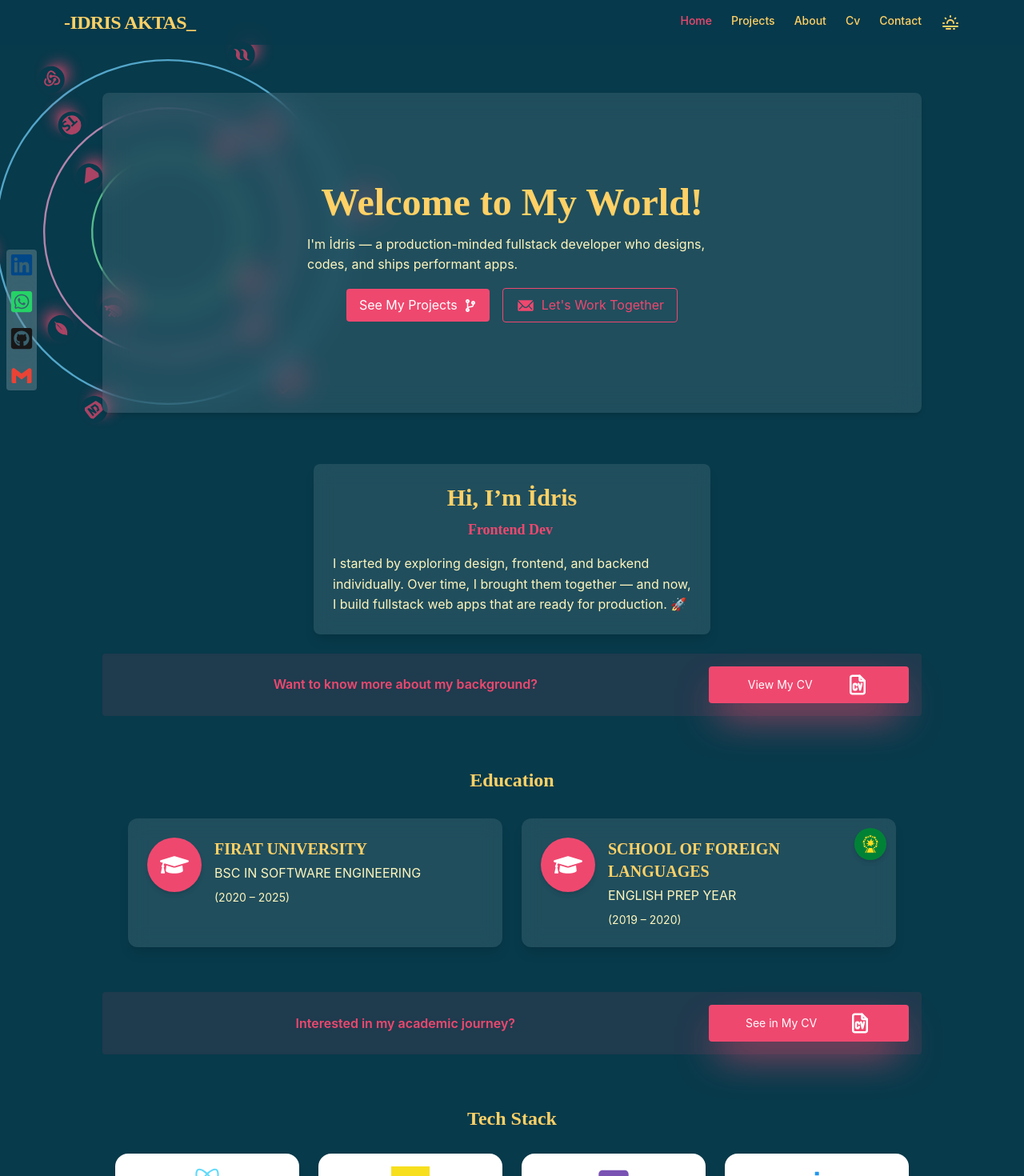
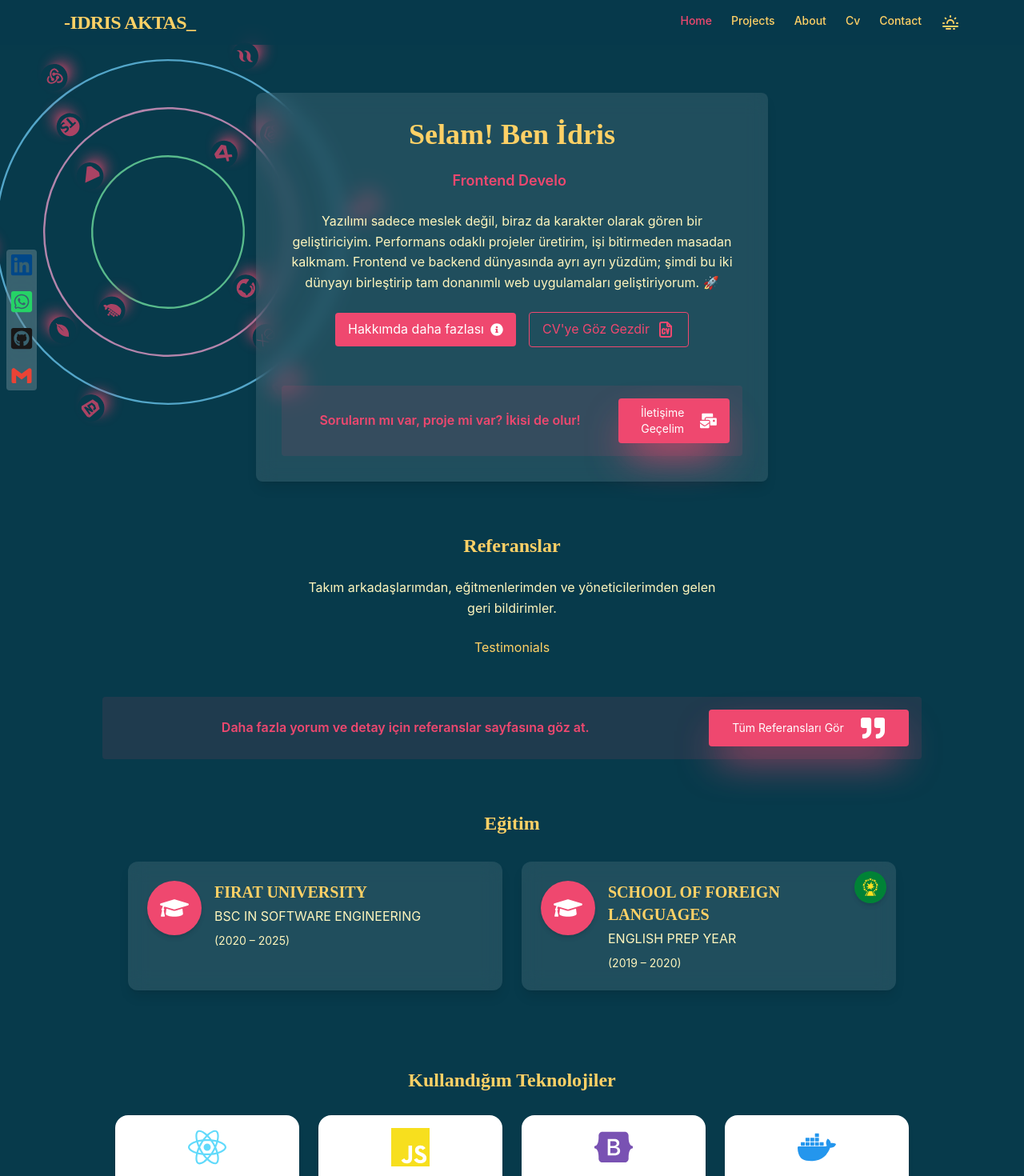
Before and after one commit to Aktasidris/My-Website, a React (Vite) app in the folder client-side/: page / in a window 1280 px wide. Shown: the top 1470 px of the page at 80% size. Built offline with nearby package versions, Linux system fonts and the light colour scheme.

Commit message:
home page workflow recreated

```diff
--- /dev/null
+++ b/client-side/src/components/common/Testimonials.tsx
@@ -0,0 +1,5 @@
+export default function Testimonials() {
+  return (
+    <div>Testimonials</div>
+  )
+}
--- a/client-side/src/pages/Contact.tsx
+++ b/client-side/src/pages/Contact.tsx
@@ -25,7 +25,7 @@ export default function Contact() {
           just want to say hi — feel free to drop a message.
         </motion.p>
       </div>
-      <div className="flex flex-col sm:flex-row items-center justify-center gap-4">
+      <div className="flex flex-col sm:flex-row items-center justify-center  md:items-start gap-4">
         <ContactCTA />
         <ContactForm />
       </div>
--- a/client-side/src/pages/Home.tsx
+++ b/client-side/src/pages/Home.tsx
@@ -1,84 +1,75 @@
 import CTABox from "../components/common/CTABox";
 import Hero from "../sections/Home/Hero";
-import HomeAbout from "../sections/Home/HomeAbout";
 import TechStack from "../components/common/TechStack";
 import Education from "../sections/Education/Education";
 import Social from "../components/common/Social";
-import { IoIosMail } from "react-icons/io";
-import { Link } from "react-router-dom";
-import { TbFileCv } from "react-icons/tb";
-import { FaCodeBranch } from "react-icons/fa";
+import { FaCodeBranch, FaMailBulk, FaQuoteRight } from "react-icons/fa";
+import About from "../sections/Home/About";
+import Testimonials from "../components/common/Testimonials";
 export default function Home() {
   return (
     <div className="p-6 sm:p-0 relative w-full h-full">
       {/* Sabit sosyal linkler */}
       <div className="fixed top-1/2 left-2 -translate-y-1/2 z-50">
-        <Social direction="col"/>
+        <Social direction="col" />
       </div>
       {/* Hero content */}
-      <div
-
-        className="fixed top-10 -left-10 w-[150vh] h-[200vh] -z-10 pointer-events-none"
-      >
+      <div className="fixed top-10 -left-10 w-[150vh] h-[200vh] -z-10 pointer-events-none">
         <Hero />
       </div>
 
       <main className="flex flex-col gap-16 max-w-5xl mx-auto mt-15 relative z-10">
-        <section className="relative bg-white/10 backdrop-blur-lg p-3 sm:p-6 rounded-lg shadow-md h-[50vh] flex flex-col items-center justify-center gap-4">
-          <h1 className="text-4xl sm:text-5xl font-bold text-[var(--color-primary)] mb-4">
-            Welcome to My World!
-          </h1>
-          <p className="text-lg text-[var(--color-secondary)] max-w-lg mx-auto mb-6">
-            I'm İdris — a production-minded fullstack developer who designs,
-            codes, and ships performant apps.
-          </p>
-
-          <div className="flex flex-col sm:flex-row justify-center items-center gap-4">
-            <Link
-              to="/projects"
-              className="bg-[var(--color-accent)] text-white px-4 py-2 rounded hover:bg-opacity-80 transition flex items-center gap-2 hover:outline hover:scale-105 duration-200 ease-in"
-            >
-              See My Projects
-              <FaCodeBranch />
-            </Link>
-            <Link
-              to="/contact"
-              className="border border-[var(--color-accent)] text-[var(--color-accent)] px-4 py-2 rounded hover:bg-[var(--color-accent)] hover:text-white transition flex items-center gap-2 hover:scale-110"
-            >
-              <IoIosMail className="text-2xl" /> Let's Work Together
-            </Link>
-          </div>
-        </section>
         {/* Hakkımda */}
         <section>
-          <HomeAbout />
+          <About />
+        </section>
+
+        {/* Referanslar */}
+        <section className="flex flex-col items-center gap-6">
+          <h2 className="text-2xl font-bold text-center mb-2">Referanslar</h2>
+          <p className="text-center text-[var(--color-secondary)] max-w-lg">
+            Takım arkadaşlarımdan, eğitmenlerimden ve yöneticilerimden gelen
+            geri bildirimler.
+          </p>
+          <Testimonials /> {/* bu component içinde yorum kartları olacak */}
           <CTABox
-            text="Want to know more about my background?"
-            to="/cv"
-            buttonLabel="View My CV"
-            Icon={TbFileCv}
+            text="Daha fazla yorum ve detay için referanslar sayfasına göz at."
+            to="/testimonials"
+            buttonLabel="Tüm Referansları Gör"
+            Icon={FaQuoteRight}
           />
         </section>
+
         {/* Eğitim */}
         <section>
-          <h2 className="text-2xl font-bold text-center mb-4">Education</h2>
+          <h2 className="text-2xl font-bold text-center mb-4">Eğitim</h2>
           <Education />
-          <CTABox
-            text="Interested in my academic journey?"
-            to="/cv#education"
-            buttonLabel="See in My CV"
-            Icon={TbFileCv}
-          />
         </section>
-        {/* Tech Stack */}
+
+        {/* Tech Stack & Teknolojiler */}
         <section>
-          <h2 className="text-2xl font-bold text-center mb-4">Tech Stack</h2>
+          <h2 className="text-2xl font-bold text-center mb-4">Kullandığım Teknolojiler</h2>
           <TechStack />
           <CTABox
-            text="Curious how I use these tools in real projects?"
+            text="Bu araçları gerçek projelerde nasıl kullandığımı merak ediyor musunuz?"
             to="/projects"
             buttonLabel="See Projects"
             Icon={FaCodeBranch}
+          />
+        </section>
+
+        {/* İşbirliği / Proje CTA */}
+        <section className="text-center flex flex-col items-center gap-6">
+          <h2 className="text-2xl font-bold">Beraber Proje Geliştirelim</h2>
+          <p className="max-w-md text-[var(--color-secondary)]">
+            Yeni projelere açığım! Freelancer olarak çalışabilir, ekip
+            projelerine katkı sağlayabilirim.
+          </p>
+          <CTABox
+            text="Fikrin mi var, işin mi var? Hadi detayları konuşalım."
+            to="/contact"
+            buttonLabel="İletişime Geç"
+            Icon={FaMailBulk}
           />
         </section>
       </main>
--- a/client-side/src/sections/Contact/ContactCTA.tsx
+++ b/client-side/src/sections/Contact/ContactCTA.tsx
@@ -3,7 +3,7 @@ import { FaHome, FaCodeBranch } from "react-icons/fa";
 
 export default function ContactCTA() {
   return (
-    <div className="mt-10 flex flex-col justify-center gap-4 w-full order-last md:order-first">
+    <div className="flex flex-col justify-center  gap-4 w-full order-last md:order-first">
       <CTABox to="/" text="Turn to Home" buttonLabel="Home" Icon={FaHome} />
       <CTABox
         to="/projects"
--- /dev/null
+++ b/client-side/src/sections/Home/About.tsx
@@ -0,0 +1,73 @@
+import { motion } from "framer-motion";
+import { TypeAnimation } from "react-type-animation";
+import { Link } from "react-router-dom";
+import { FaMailBulk, FaCodeBranch, FaInfo, FaInfoCircle } from "react-icons/fa";
+import { TbFileCv } from "react-icons/tb";
+import CTABox from "../../components/common/CTABox";
+
+export default function AboutSection() {
+  return (
+    <motion.section
+      initial={{ opacity: 0, x: 130 }}
+      animate={{ opacity: 1, x: 0 }}
+      transition={{ duration: 0.8, ease: "easeOut" }}
+      className="flex w-full items-center justify-center text-[var(--color-primary)] relative min-w-[250px]"
+    >
+      <div className="text-center flex flex-col gap-6 bg-white/10 p-6 sm:p-8 rounded-lg shadow-lg backdrop-blur-md max-w-3xl">
+        <h1 className="text-3xl sm:text-4xl font-bold">
+          Selam! Ben İdris
+        </h1>
+
+        <span className="text-[var(--color-accent)] text-base sm:text-lg font-semibold">
+          <TypeAnimation
+            sequence={[
+              "Fullstack Web Developer",
+              3000,
+              "Frontend Developer",
+              3000,
+              "Backend Enthusiast",
+              3000,
+              "Production-minded Coder",
+              3000,
+            ]}
+            wrapper="span"
+            speed={50}
+            repeat={Infinity}
+            className="inline-block"
+          />
+        </span>
+
+        <p className="text-[var(--color-secondary)] text-sm sm:text-base max-w-xl mx-auto leading-relaxed">
+          Yazılımı sadece meslek değil, biraz da karakter olarak gören bir
+          geliştiriciyim. Performans odaklı projeler üretirim, işi bitirmeden
+          masadan kalkmam. Frontend ve backend dünyasında ayrı ayrı yüzdüm;
+          şimdi bu iki dünyayı birleştirip tam donanımlı web uygulamaları
+          geliştiriyorum. 🚀
+        </p>
+
+        <div className="flex flex-col sm:flex-row justify-center items-center gap-4">
+          <Link
+            to="/about"
+            className="bg-[var(--color-accent)] text-white px-4 py-2 rounded hover:bg-opacity-80 transition flex items-center gap-2 hover:outline hover:scale-105 duration-200 ease-in"
+          >
+            Hakkımda daha fazlası <FaInfoCircle />
+          </Link>
+
+          <Link
+            to="/cv"
+            className="border border-[var(--color-accent)] text-[var(--color-accent)] px-4 py-2 rounded hover:bg-[var(--color-accent)] hover:text-white transition flex items-center gap-2 hover:scale-110"
+          >
+            CV'ye Göz Gezdir <TbFileCv className="text-2xl" />
+          </Link>
+        </div>
+
+        <CTABox
+          to="/contact"
+          text="Soruların mı var, proje mi var? İkisi de olur!"
+          buttonLabel="İletişime Geçelim"
+          Icon={FaMailBulk}
+        />
+      </div>
+    </motion.section>
+  );
+}
--- a/client-side/src/sections/Home/HomeAbout.tsx
+++ /dev/null
@@ -1,44 +0,0 @@
-import { motion } from "framer-motion";
-import { TypeAnimation } from "react-type-animation";
-
-export default function HomeAbout() {
-  return (
-    <motion.div
-      initial={{ opacity: 0, x: 130 }}
-      animate={{ opacity: 1, x: 0 }}
-      transition={{ duration: 0.8, ease: "easeOut" }}
-      className="flex w-full items-center justify-center text-[var(--color-primary)] relative min-w-[250px]"
-    >
-      <div className="text-center flex flex-col gap-y-4 bg-white/10 p-6 rounded-lg shadow-lg backdrop-blur-md">
-        <h2 className="text-xl sm:text-3xl font-bold mb-4">
-          Hi, I’m İdris
-          <br />
-          <span className="text-[var(--color-accent)] text-sm sm:text-lg">
-            <TypeAnimation
-              sequence={[
-                "Fullstack Web Developer",
-                3000,
-                "Frontend Developer",
-                3000,
-                "Backend Enthusiast",
-                3000,
-                "Production-minded Coder",
-                3000,
-              ]}
-              wrapper="span"
-              speed={50}
-              repeat={Infinity}
-              className="inline-block"
-            />
-          </span>
-        </h2>
-
-        <p className="text-[var(--color-secondary)] max-w-md mx-auto mb-2 text-left">
-          I started by exploring design, frontend, and backend individually.
-          Over time, I brought them together — and now, I build fullstack web
-          apps that are ready for production. 🚀
-        </p>
-      </div>
-    </motion.div>
-  );
-}
```
